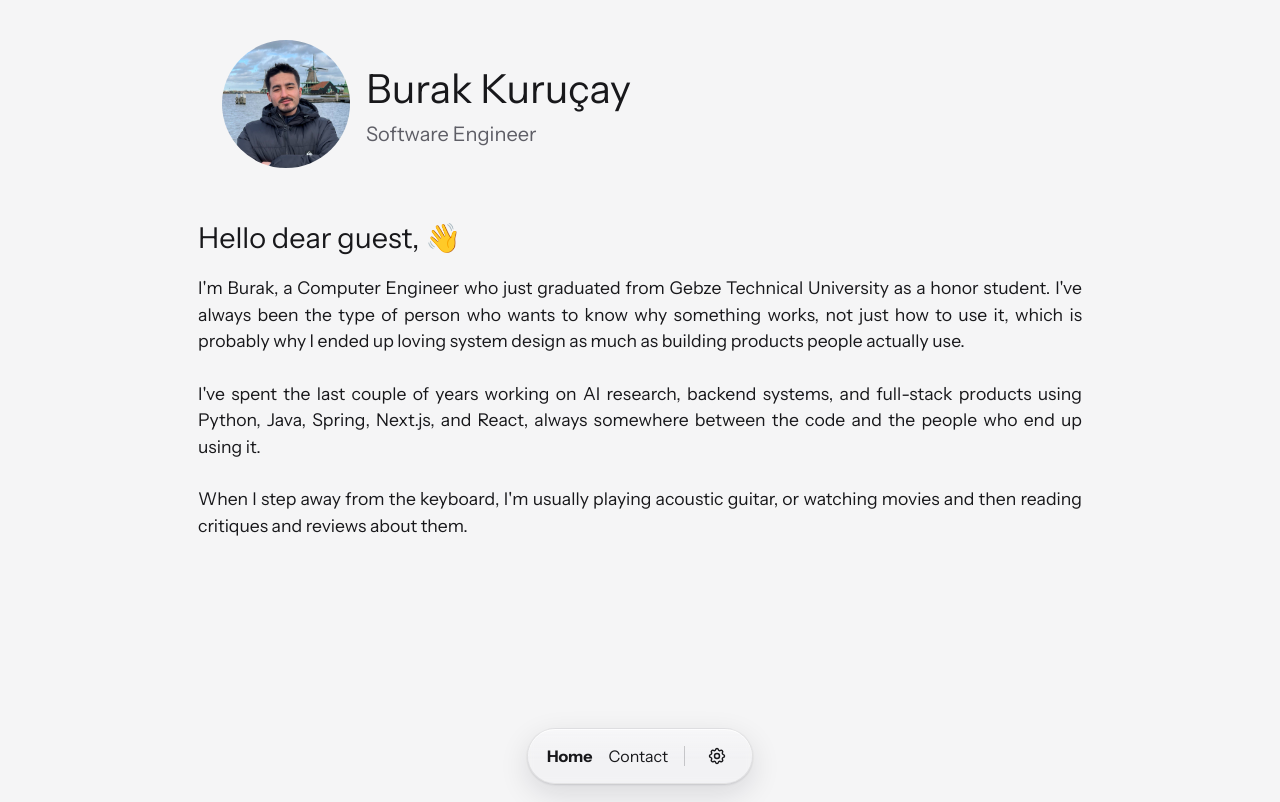
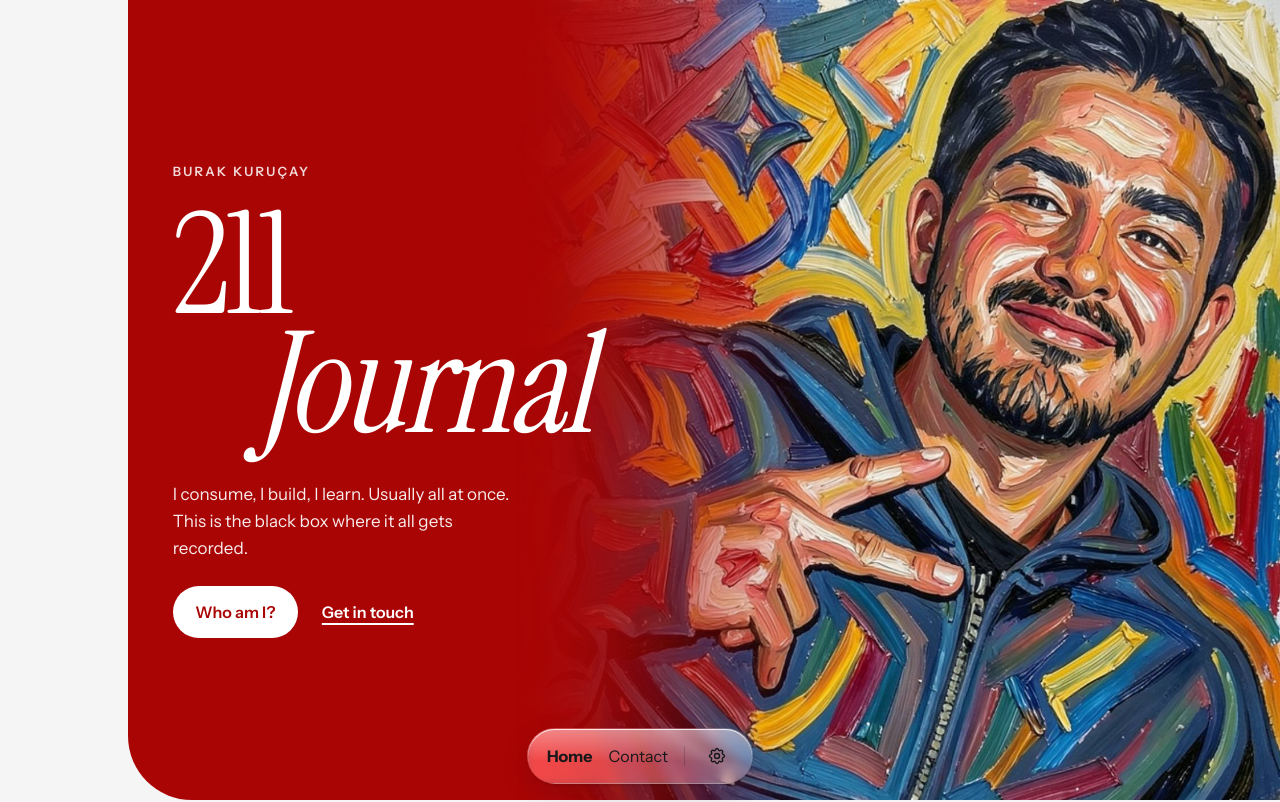
Before and after one commit to 214X/211-journal, a Next.js app in the folder frontend/211-journal/: page /en in a window 1280 px wide. Shown: the top 802 px of the page. Built offline with nearby package versions, Linux system fonts and the light colour scheme; no server answers.

Commit message:
Homepage hero added: 211 Journal title, intro text, portrait photo and actions. Mobile layout and serif font added.

```diff
--- a/frontend/211-journal/app/[locale]/layout.tsx
+++ b/frontend/211-journal/app/[locale]/layout.tsx
@@ -13,7 +13,8 @@ import Footer from "@/components/Footer/Footer";
 import {
     Geist,
     Geist_Mono,
-    Instrument_Sans
+    Instrument_Sans,
+    Instrument_Serif
 } from "next/font/google";
 
 
@@ -32,6 +33,14 @@ const instrumentSans = Instrument_Sans({
     variable: "--font-instrument-sans",
     subsets: ["latin", "latin-ext"],
     style: ["normal", "italic"],   // italik de gelsin
+    display: "swap",
+});
+
+const instrumentSerif = Instrument_Serif({
+    variable: "--font-instrument-serif",
+    weight: "400",
+    subsets: ["latin", "latin-ext"],
+    style: ["normal", "italic"],
     display: "swap",
 });
 // ----- FONTS ENDS ------------------------------------------------
@@ -63,7 +72,7 @@ export default async function LocaleLayout({
         <html
             lang={locale}
             suppressHydrationWarning
-            className={`${instrumentSans.variable} ${geistMono.variable}`}
+            className={`${instrumentSans.variable} ${instrumentSerif.variable} ${geistMono.variable}`}
         >
             <head>
                 <ThemeScript/>
--- a/frontend/211-journal/app/globals.css
+++ b/frontend/211-journal/app/globals.css
@@ -3,6 +3,7 @@
    ============================================ */
 :root {
   --font-sans: var(--font-instrument-sans), system-ui, sans-serif;
+  --font-serif: var(--font-instrument-serif), Georgia, serif;
   --font-mono: var(--font-geist-mono), ui-monospace, monospace;
 
   --text-display: 2.5rem;
--- /dev/null
+++ b/frontend/211-journal/components/HomePage/HomeHero/HomeHero.module.css
@@ -0,0 +1,172 @@
+/* ---------- mobile (default): photo on top, fading down into the red ---------- */
+.hero {
+    position: relative;   /* anchor for the text layer */
+    width: 100%;
+    height: 100svh;   /* the screen's current height (accounts for the mobile address bar) */
+
+    display: grid;
+    grid-template-columns: 1fr;
+}
+
+.partSmall,
+.partMedium {
+    display: none;
+}
+
+.partLarge {
+    position: relative;   /* anchor for the photo frame */
+    overflow: hidden;
+    background-color: var(--accent);   /* the photo's faded edge blends into the red */
+}
+
+/* next/image fill always covers its parent, so the frame sets the photo's size per breakpoint */
+.photoFrame {
+    position: absolute;
+    inset: 0 0 auto 0;
+    height: 72%;   /* mobile: top of the screen, the red continues below */
+}
+
+.photo {
+    object-fit: cover;              /* fill the frame without stretching */
+    object-position: right top;     /* keep the face in view */
+
+    /* Eased (ease-in-out) fade instead of a linear one, so it has no visible start and end lines.
+       Direction and length change per breakpoint. */
+    --fade-direction: to top;
+    --fade-length: 40%;
+    --fade: linear-gradient(
+        var(--fade-direction),
+        rgb(0 0 0 / 0)     0%,
+        rgb(0 0 0 / 0.013) calc(var(--fade-length) * 0.081),
+        rgb(0 0 0 / 0.049) calc(var(--fade-length) * 0.155),
+        rgb(0 0 0 / 0.104) calc(var(--fade-length) * 0.225),
+        rgb(0 0 0 / 0.175) calc(var(--fade-length) * 0.29),
+        rgb(0 0 0 / 0.259) calc(var(--fade-length) * 0.352),
+        rgb(0 0 0 / 0.352) calc(var(--fade-length) * 0.411),
+        rgb(0 0 0 / 0.45)  calc(var(--fade-length) * 0.467),
+        rgb(0 0 0 / 0.55)  calc(var(--fade-length) * 0.523),
+        rgb(0 0 0 / 0.648) calc(var(--fade-length) * 0.579),
+        rgb(0 0 0 / 0.741) calc(var(--fade-length) * 0.638),
+        rgb(0 0 0 / 0.825) calc(var(--fade-length) * 0.7),
+        rgb(0 0 0 / 0.896) calc(var(--fade-length) * 0.765),
+        rgb(0 0 0 / 0.951) calc(var(--fade-length) * 0.835),
+        rgb(0 0 0 / 0.987) calc(var(--fade-length) * 0.919),
+        rgb(0 0 0 / 1)     var(--fade-length)
+    );
+    -webkit-mask-image: var(--fade);   /* older Safari */
+    mask-image: var(--fade);
+}
+
+/* ---------- text layer ---------- */
+.content {
+    position: absolute;
+    inset: 0;
+    padding: 1.5rem 1.5rem 6rem;   /* bottom: clear the fixed navbar */
+
+    display: flex;
+    flex-direction: column;
+    justify-content: flex-end;
+    gap: 1.25rem;
+
+    color: var(--accent-contrast);
+}
+
+.kicker {
+    font-size: 0.75rem;
+    font-weight: 600;
+    letter-spacing: 0.18em;
+    text-transform: uppercase;
+    color: var(--accent);   /* mobile: sits on the photo, so red instead of white */
+}
+
+.title {
+    font-family: var(--font-serif);
+    font-weight: 400;
+    font-size: clamp(4rem, 19vw, 10.5rem);
+    line-height: 0.85;
+    letter-spacing: -0.02em;
+    margin-bottom: 0.75rem;   /* extra room between the title and the lead */
+}
+
+.title em {
+    display: block;
+    padding-left: 0.6em;   /* "Journal" steps in under "211" */
+}
+
+.lead {
+    font-size: var(--text-body);
+    line-height: 1.6;
+    max-width: 30ch;
+    opacity: 0.92;
+}
+
+.actions {
+    display: flex;
+    align-items: center;
+    flex-wrap: wrap;
+    gap: 1.5rem;
+}
+
+.primaryButton {
+    padding: 0.85rem 1.4rem;
+    border-radius: 999px;
+    font-weight: 600;
+    background-color: var(--accent-contrast);
+    color: var(--accent);
+}
+
+.secondaryLink {
+    font-weight: 600;
+    text-decoration: underline;
+    text-underline-offset: 0.3em;
+    text-decoration-thickness: 1.5px;
+}
+
+/* ---------- desktop: three columns, text on the red, photo fades in from the left ---------- */
+@media (min-width: 768px) {
+    .hero {
+        grid-template-columns: 10% 30% 60%;
+    }
+
+    .partSmall,
+    .partMedium {
+        display: block;
+    }
+
+    .partSmall {
+        background-color: var(--background);
+    }
+
+    .partMedium {
+        background-color: var(--accent);
+        border-bottom-left-radius: 4rem;   /* soft curve into the 10% column */
+    }
+
+    .photoFrame {
+        height: 100%;
+    }
+
+    .photo {
+        object-position: right center;
+        --fade-direction: to right;
+        --fade-length: 45%;
+    }
+
+    .content {
+        left: 10%;
+        width: 52%;   /* may overlap into the faded part of the photo */
+        padding: 0 0 0 clamp(1.5rem, 3.5vw, 3.5rem);
+        justify-content: center;
+        gap: 1.5rem;
+    }
+
+    .kicker {
+        font-size: 0.8rem;
+        color: inherit;   /* desktop: sits on the red column, so back to white */
+        opacity: 0.85;
+    }
+
+    .title {
+        font-size: clamp(5rem, 11vw, 10.5rem);
+    }
+}
--- /dev/null
+++ b/frontend/211-journal/components/HomePage/HomeHero/HomeHero.tsx
@@ -0,0 +1,43 @@
+import Image from "next/image";
+import { getLocale } from "next-intl/server";
+import { getContent, Locale } from "@/i18n/getContent";
+import { Link } from "@/i18n/navigation";
+
+import homeHeroContent from "./homeHeroContent.json";
+import styles from "./HomeHero.module.css";
+
+export default async function HomeHero() {
+    const locale = await getLocale();
+    const t = getContent(homeHeroContent, locale as Locale);
+
+    return (
+        <section className={styles.hero}>
+            <div className={styles.partSmall}/>   {/* 10% */}
+            <div className={styles.partMedium}/>  {/* 30% */}
+            <div className={styles.partLarge}>    {/* 60% */}
+                <div className={styles.photoFrame}>
+                    <Image
+                        src="/home-hero-pic.jpg"
+                        alt=""
+                        fill
+                        sizes="(min-width: 768px) 60vw, 100vw"
+                        preload
+                        className={styles.photo}
+                    />
+                </div>
+            </div>
+
+            <div className={styles.content}>
+                <p className={styles.kicker}>{t.kicker}</p>
+                <h1 className={styles.title}>
+                    211 <em>Journal</em>
+                </h1>
+                <p className={styles.lead}>{t.lead}</p>
+                <div className={styles.actions}>
+                    <a href="#about" className={styles.primaryButton}>{t.primaryCta}</a>
+                    <Link href="/contact" className={styles.secondaryLink}>{t.secondaryCta}</Link>
+                </div>
+            </div>
+        </section>
+    );
+}
--- /dev/null
+++ b/frontend/211-journal/components/HomePage/HomeHero/homeHeroContent.json
@@ -0,0 +1,14 @@
+{
+    "tr": {
+        "kicker": "Burak Kuruçay",
+        "lead": "Tüketiyorum, üretiyorum, öğreniyorum. Çoğu zaman aynı anda. Burası, hepsinin kaydını tuttuğum kara kutu.",
+        "primaryCta": "Ben kimim?",
+        "secondaryCta": "İletişime geç"
+    },
+    "en": {
+        "kicker": "Burak Kuruçay",
+        "lead": "I consume, I build, I learn. Usually all at once. This is the black box where it all gets recorded.",
+        "primaryCta": "Who am I?",
+        "secondaryCta": "Get in touch"
+    }
+}
--- a/frontend/211-journal/components/HomePage/HomePage.module.css
+++ b/frontend/211-journal/components/HomePage/HomePage.module.css
@@ -1,6 +1,6 @@
 .homePageWrapper{
     width: 100%;
-    min-height: 100vh;
+    /* min-height: 100vh; */
 
     display: flex;
     justify-content: center;
--- a/frontend/211-journal/components/HomePage/HomePage.tsx
+++ b/frontend/211-journal/components/HomePage/HomePage.tsx
@@ -4,6 +4,7 @@ import { getContent, Locale } from '@/i18n/getContent';
 import homePageContent from './homePageContent.json';
 import styles from "./HomePage.module.css"
 import Image from "next/image"
+import HomeHero from "./HomeHero/HomeHero";
 
 export default async function HomePage() {
     const locale = await getLocale();
@@ -11,7 +12,8 @@ export default async function HomePage() {
 
     return (
         <div>
-            <section className={styles.homePageWrapper}>
+            <HomeHero/>
+            <section id="about" className={styles.homePageWrapper}>
                 <section className={styles.mainContainer}>
 
                     {/* Profile Section */}
```
Also changed, not shown: frontend/211-journal/public/home-hero-pic.jpg (added).
